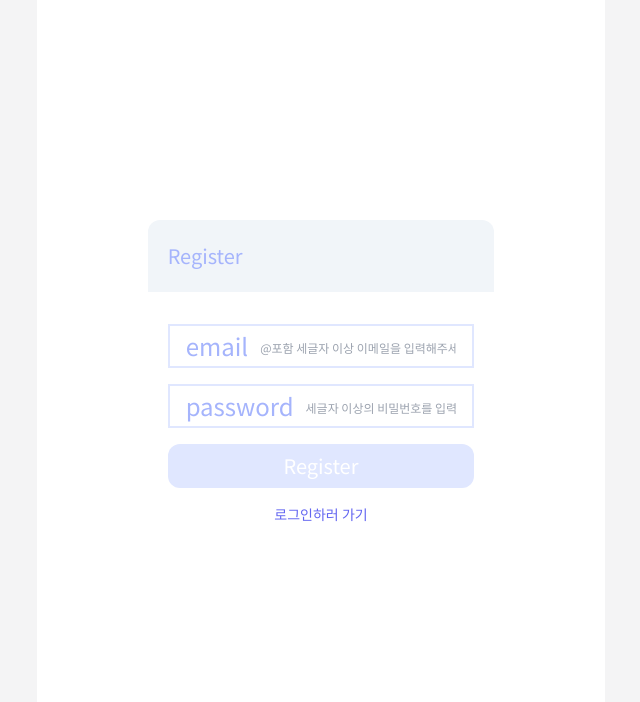
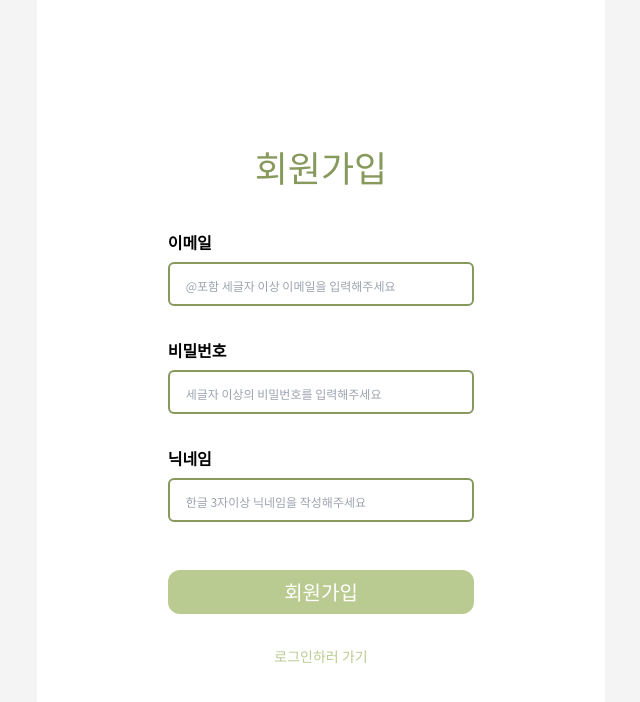
Before and after one commit to aligo-ligo/seed-moa, a React (Vite) app: page /signup in a window 1280 px wide. Shown: the top 702 px of the page, without its empty margins (319-959 px from the left). Built offline with nearby package versions, Linux system fonts and the light colour scheme.

Commit message:
Design : 회원 가입 및 로그인 UI 완성

```diff
--- a/src/components/AuthForm.tsx
+++ b/src/components/AuthForm.tsx
@@ -4,10 +4,12 @@ import { ActionType, UserInfoType } from "../types/AuthType";
 import { useAuthService } from "../hooks/useAuth";
 import { useNavigate } from "react-router-dom";
 import AuthInput from "./AuthInput";
+import Warnning from "./Warning";
 
 const ACTION_CONST = {
 	SET_EMAIL: "SET_EMAIL",
 	SET_PASSWORD: "SET_PASSWORD",
+	SET_NICKNAME: "SET_NICKNAME",
 } as const;
 
 const authReducer = (state: UserInfoType, action: ActionType) => {
@@ -22,6 +24,11 @@ const authReducer = (state: UserInfoType, action: ActionType) => {
 			const password = action.data;
 			const passwordValid = password.length >= 4;
 			return { ...state, password, passwordValid };
+		}
+		case ACTION_CONST.SET_NICKNAME: {
+			const nickName = action.data;
+			const nickNameValid = nickName.length >= 3;
+			return { ...state, nickName, nickNameValid };
 		}
 		default:
 			throw new Error("Unknown Action");
@@ -38,11 +45,18 @@ const PASSWORD_INPUT = {
 	placeholder: "세글자 이상의 비밀번호를 입력해주세요",
 } as const;
 
+const NICKNAME_INPUT = {
+	name: "NICKNAME",
+	placeholder: "한글 3자이상 닉네임을 작성해주세요",
+} as const;
+
 const initialState: UserInfoType = {
 	email: "",
 	password: "",
+	nickName: "",
 	emailValid: false,
 	passwordValid: false,
+	nickNameValid: false,
 };
 interface AuthFormProps {
 	name: string;
@@ -52,11 +66,10 @@ interface AuthFormProps {
 
 export default function AuthForm({ name, isLogin, url }: AuthFormProps) {
 	const [message, setMessage] = useState("");
+	console.log(message);
 	const [userInfo, dispatch] = useReducer(authReducer, initialState);
-	console.log(userInfo);
 	const authService = useAuthService();
 	const navigate = useNavigate();
-	const router = useLocation();
 	const isActive = !userInfo.emailValid || !userInfo.passwordValid;
 
 	const handleSubmit = (e: React.FormEvent<HTMLFormElement>) => {
@@ -85,15 +98,15 @@ export default function AuthForm({ name, isLogin, url }: AuthFormProps) {
 		}
 	};
 	return (
+		<>
+			<div className="flex text-main items-center mb-8 p-3">
+				<h1 className=" text-4xl">{name}</h1>
+			</div>
 			<form
 				action="submit"
 				onSubmit={handleSubmit}
-			className="h-1/2 flex flex-col w-2/3 bg-white rounded-xl overflow-hidden relative"
+				className="flex flex-col w-2/3 bg-white rounded-md"
 			>
-			<header className="flex h-1/5 justify-start bg-slate-100 text-indigo-300 items-center mb-8 w-full p-3">
-				<div className="text-xl mr-2">{/* <AiOutlineUser /> */}</div>
-				<span className="text-xl">{name}</span>
-			</header>
 				<section className="px-5">
 					<AuthInput
 						name={EMAIL_INPUT.name}
@@ -107,20 +120,29 @@ export default function AuthForm({ name, isLogin, url }: AuthFormProps) {
 						placeholder={PASSWORD_INPUT.placeholder}
 						dispatch={dispatch}
 					/>
+					{!isLogin && (
+						<AuthInput
+							name={NICKNAME_INPUT.name}
+							text={userInfo.nickName}
+							placeholder={NICKNAME_INPUT.placeholder}
+							dispatch={dispatch}
+						/>
+					)}
 					<button
 						className={`w-full text-xl ${
-						isActive ? "bg-indigo-100" : "bg-indigo-500"
-					}  px-10 py-2 text-white rounded-xl `}
+							isActive ? "bg-mainHover" : "bg-main"
+						}  px-10 py-2 mt-4 text-white rounded-xl `}
 						type="submit"
 						disabled={isActive}
 					>
 						{name}
 					</button>
 				</section>
-			<Link to={url} className="text-sm text-indigo-500 self-center mt-4">
+				<Link to={url} className="text-sm text-mainHover self-center mt-8">
 					<span>{isLogin ? "회원가입" : "로그인"}하러 가기</span>
 				</Link>
-			{/* {message && <Banner message={message} />}  */}
+				{message && <Warnning message={message} />}
 			</form>
+		</>
 	);
 }
--- a/src/components/AuthInput.tsx
+++ b/src/components/AuthInput.tsx
@@ -4,7 +4,7 @@ import { ActionType } from "../types/AuthType";
 interface AuthInputProps {
 	placeholder: string;
 	text: string;
-	name: "EMAIL" | "PASSWORD";
+	name: "EMAIL" | "PASSWORD" | "NICKNAME";
 	dispatch: React.Dispatch<ActionType>;
 }
 
@@ -15,24 +15,32 @@ export default function AuthInput({
 	dispatch,
 }: AuthInputProps) {
 	const isEmail = name === "EMAIL";
+	const isNickName = name === "NICKNAME";
+
 	const handleChange = (e: React.ChangeEvent<HTMLInputElement>) => {
 		const { value } = e.currentTarget;
 		dispatch({ type: `SET_${name}`, data: value });
 	};
 	return (
-		<div className="flex items-center mb-4  border-indigo-100 border-2 border-solid py-1 px-4">
-			<div className="text-2xl text-indigo-300 mr-3">
-				{isEmail ? "email" : "password"}
-			</div>
+		<>
+			<label className="text-base block mb-2 font-bold">
+				{isEmail ? "이메일" : isNickName ? "닉네임" : "비밀번호"}
+				<span className="sr-only">
+					{isEmail ? "이메일" : isNickName ? "닉네임" : "비밀번호"}
+				</span>
+			</label>
+			<div className="flex items-center mb-8 border-main border-2 border-solid rounded-md py-2 px-4 relative">
 				<input
 					name={name}
 					value={text}
 					placeholder={placeholder}
-				className="placeholder:text-xs w-full outline-none text-indigo-400"
+					className="placeholder:text-xs w-full outline-none text-emerald-800"
 					type={name.toLowerCase()}
 					onChange={handleChange}
 					required
+					autoComplete="on"
 				/>
 			</div>
+		</>
 	);
 }
--- /dev/null
+++ b/src/components/Warning.tsx
@@ -0,0 +1,3 @@
+export default function Warnning({ message }: { message: string }) {
+	return <div className="text-sm text-main self-center mt-2">{message}</div>;
+}
--- a/src/pages/Auth.tsx
+++ b/src/pages/Auth.tsx
@@ -11,7 +11,7 @@ const Auth = () => {
 	return (
 		<section className="flex flex-col items-center justify-center h-screen px-6 py-10 overflow-hidden">
 			<AuthForm
-				name={isLogin ? "Login" : "Register"}
+				name={isLogin ? "로그인" : "회원가입"}
 				isLogin={isLogin}
 				url={isLogin ? SIGN_UP_URL : SIGN_IN_URL}
 			/>
--- a/src/types/AuthType.ts
+++ b/src/types/AuthType.ts
@@ -1,12 +1,15 @@
 export type ActionType =
 	| { type: "SET_EMAIL"; data: string }
-	| { type: "SET_PASSWORD"; data: string };
+	| { type: "SET_PASSWORD"; data: string }
+	| { type: "SET_NICKNAME"; data: string };
 
 export type UserInfoType = {
 	email: string;
 	password: string;
+	nickName: string;
 	emailValid: boolean;
 	passwordValid: boolean;
+	nickNameValid: boolean;
 };
 
 export type AuthResponse = {
```
Lines whose indentation alone changed are shown as unchanged.
